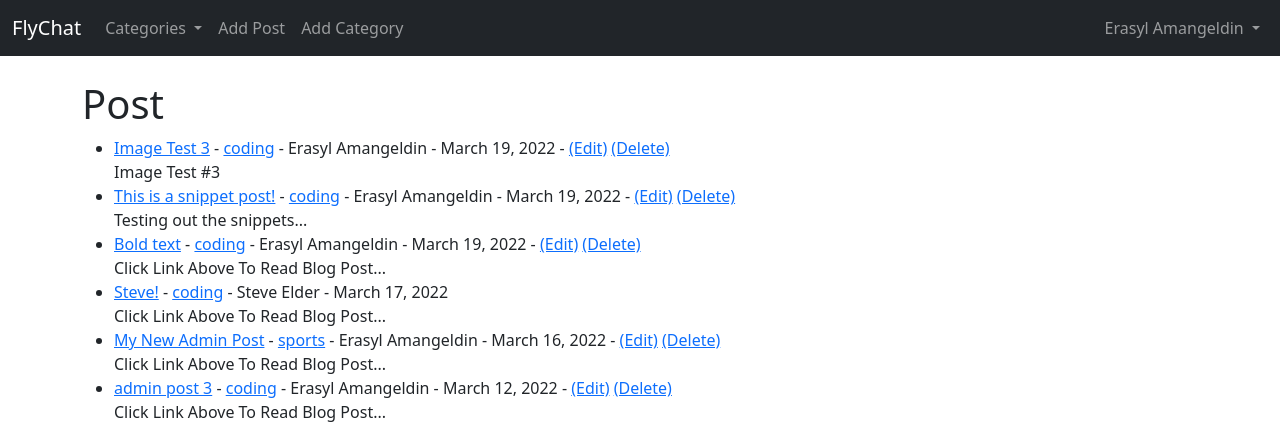
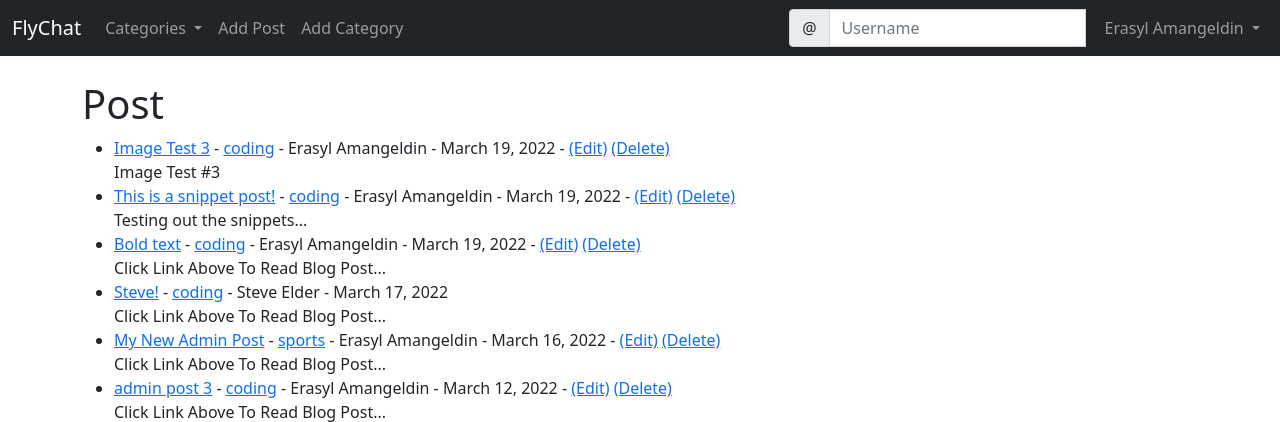
Before and after one commit to sdu-be-22/Cosmo, a Django app: page / in a window 1280 px wide. Shown: the top 422 px of the page. Run offline with Django 4.2, Linux system fonts and the light colour scheme; a user stored in the database is signed in; data comes from the database, SQL or seed files in the repository; some libraries are stand-ins or nearby versions.

Commit message:
Second commit

```diff
--- a/polls/templates/polls/base.html
+++ b/polls/templates/polls/base.html
@@ -46,6 +46,8 @@
         {% endif %}
 
         {% if user.is_authenticated %}
+
+
           <li class="nav-item">
             <a class="nav-link" href="{% url 'add_post' %}">Add Post</a>
           </li>
@@ -67,6 +69,15 @@
 
       </ul>
       {% if user.is_authenticated %}
+
+          <form class="d-flex" method="GET" action="{% url 'profile-search' %}">
+    <div class="input-group">
+        <span class="input-group-text" id="basic-addon1">@</span>
+        <input type="text" class="form-control" placeholder="Username" aria-label="Username" aria-describedby="basic-addon1" name="query" value="{{ request.GET.query }}">
+        <button style="border: none; background-color: transparent; box-shadow: none" type="submit"><i class="fas fa-search"> </i> </button>
+    </div>
+         </form>
+
           <ul class="navbar-nav ml-auto mb-2 mb-lg-0">
 
             <li class="nav-item dropdown">
--- a/polls/urls.py
+++ b/polls/urls.py
@@ -1,6 +1,6 @@
 from django.urls import path
 #from . import views
-from .views import HomeView, ArticleDetailView, AddPostView, UpdatePostView, DeletePostView, AddCategoryView, CategoryView, CategoryListView, LikeView, AddCommentView
+from .views import HomeView, ArticleDetailView, AddPostView, UpdatePostView, DeletePostView, AddCategoryView, CategoryView, CategoryListView, LikeView, AddCommentView, UserSearch
 
 urlpatterns = [
     #path('', views.home, name='home'),
@@ -14,4 +14,5 @@ urlpatterns = [
     path('category-list/', CategoryListView, name='category-list'),
     path('like/<int:pk>', LikeView, name='like_post'),
     path('article/<int:pk>/comment/', AddCommentView.as_view(), name='add_comment'),
+    path('search/', UserSearch.as_view(), name='profile-search'),
 ]
--- a/polls/views.py
+++ b/polls/views.py
@@ -1,6 +1,8 @@
 from django.shortcuts import render, get_object_or_404
 from django.views.generic import ListView, DetailView, CreateView, UpdateView, DeleteView
-from .models import Post, Category, Comment
+from django.views import View
+from django.db.models import Q
+from .models import Post, Category, Comment, Profile
 from .forms import PostForm, EditForm, CommentForm
 from django.urls import reverse_lazy, reverse
 from django.http import HttpResponseRedirect
@@ -116,3 +118,14 @@ class DeletePostView(DeleteView):
         context = super(DeletePostView, self).get_context_data(*args, **kwargs)
         context['cat_menu'] = cat_menu
         return context
+
+class UserSearch(View):
+    def get(self, request, *args, **kwargs):
+        query = self.request.GET.get('query')
+        profile_list = Profile.objects.filter(
+            Q(user__username__icontains=query)
+        )
+        context = {
+            'profile_list': profile_list,
+        }
+        return render(request, 'polls/search.html', context)
```
Also changed, not shown: polls/templates/polls/search.html (added, +16 -0 lines).
